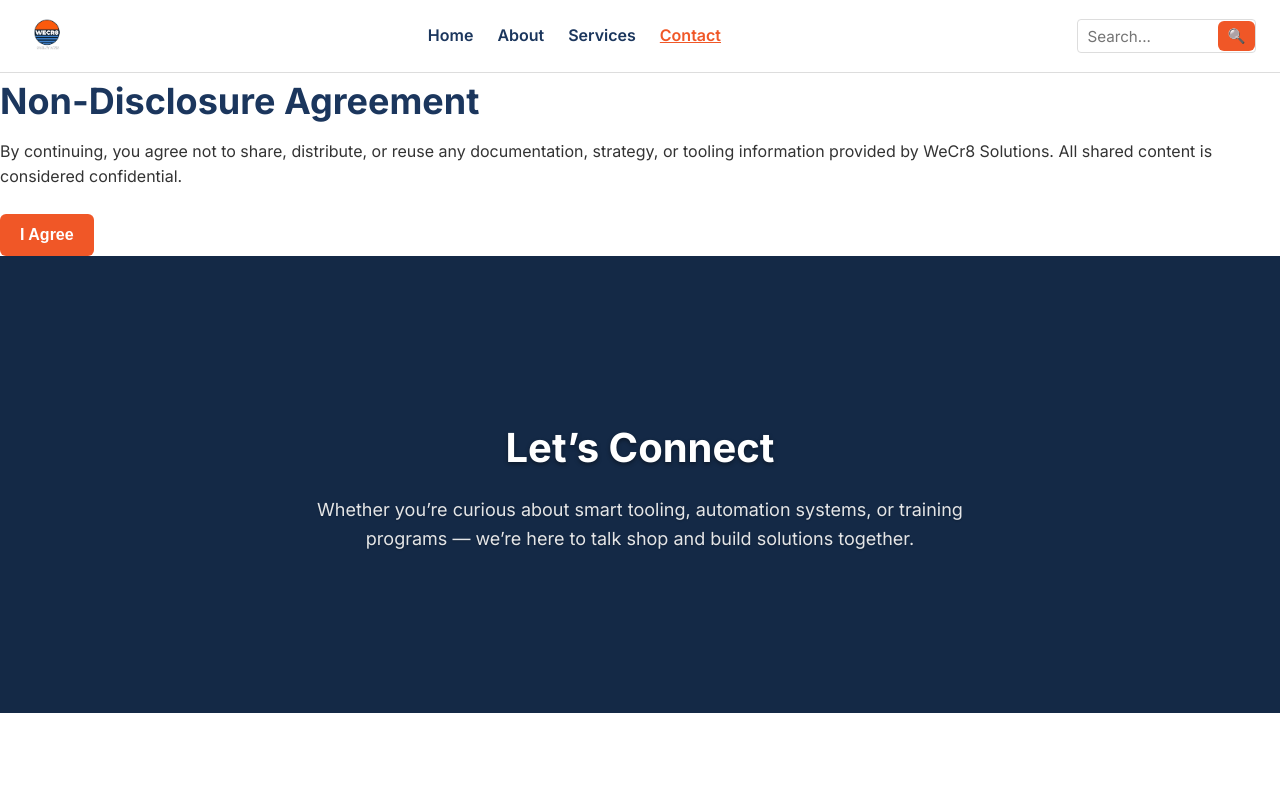
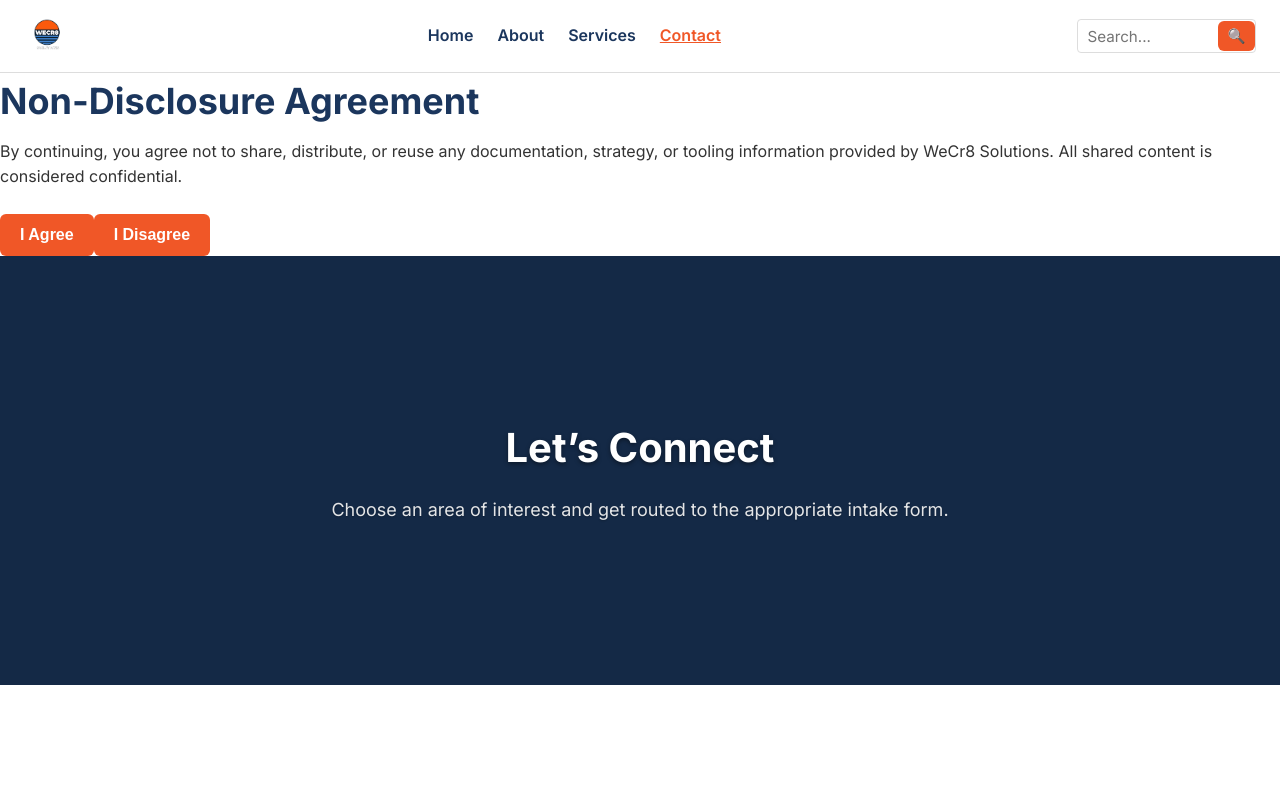
Before and after one commit to WeCr8/wecr8.info_website, a Vue app: page /contact in a window 1280 px wide. Shown: the top 793 px of the page. Built offline with nearby package versions, Linux system fonts and the light colour scheme.

Commit message:
contactview changes

```diff
--- a/src/views/ContactView.vue
+++ b/src/views/ContactView.vue
@@ -9,79 +9,97 @@ const message = ref('')
 const ndaAccepted = ref(false)
 const showNDA = ref(true)
 
+const redirectMap = {
+  'Smart Tooling & Zoller': 'https://forms.gle/Sn86xGx7j3VeTL7w5',
+  'CNC Automation': 'https://forms.gle/uEbaWufReC1fZ7jt5',
+  'Training Programs': 'https://forms.gle/Rm1Ltheqd9kn7bLR6',
+  'Webpage Projects': 'https://forms.gle/ByFgeoGuRnx4Aiyy7',
+  'General Inquiry': 'https://forms.gle/r67UXb1ncgTzUckbA',
+}
+
 function agreeToNDA() {
   ndaAccepted.value = true
   showNDA.value = false
 }
 
-function handleSubmit() {
-  const ticketID = 'TKT-' + Math.floor(1000 + Math.random() * 9000)
+function rejectNDA() {
+  window.location.href = 'https://www.wecr8.info'
+}
 
-  const submission = {
-    name: name.value,
-    email: email.value,
-    interest: interest.value,
-    message: message.value,
-    ticketID,
-  }
-
-  console.log('Form submitted:', submission)
-
-  if (interest.value === 'Smart Tooling & Zoller') {
-    window.location.href = 'https://forms.gle/YOUR_TOOLING_FORM'
-  } else if (interest.value === 'Training Programs') {
-    window.location.href = 'https://forms.gle/YOUR_TRAINING_FORM'
-  } else if (interest.value === 'General Inquiry') {
-    window.location.href = '/thanks'
+async function handleSubmit() {
+  const redirectTo = redirectMap[interest.value]
+  if (redirectTo) {
+    window.location.href = redirectTo
   } else {
-    window.location.href = 'https://calendly.com/wecr8/discovery-call'
+    alert('Please select a valid interest.')
   }
 }
 </script>
 
 <template>
   <div class="contact-page">
-    <!-- 🔷 NDA Modal -->
-    <div v-if="showNDA" class="fixed inset-0 bg-black bg-opacity-60 flex items-center justify-center z-50">
-      <div class="bg-white p-6 rounded-xl max-w-lg shadow-xl">
+    <!-- NDA Modal -->
+    <div
+      v-if="showNDA"
+      class="fixed inset-0 bg-black bg-opacity-60 flex items-center justify-center z-50"
+    >
+      <div class="bg-white p-6 rounded-xl max-w-md shadow-xl">
         <h2 class="text-xl font-bold mb-2">Non-Disclosure Agreement</h2>
         <p class="text-sm text-gray-700 mb-4 max-h-60 overflow-y-auto">
-          By continuing, you agree not to share, distribute, or reuse any documentation, strategy, or tooling information provided by WeCr8 Solutions. All shared content is considered confidential.
+          By continuing, you agree not to share, distribute, or reuse any documentation, strategy,
+          or tooling information provided by WeCr8 Solutions. All shared content is considered
+          confidential.
         </p>
-        <button @click="agreeToNDA" class="cta w-full">I Agree</button>
+        <div class="grid grid-cols-2 gap-4">
+          <button @click="agreeToNDA" class="cta w-full">I Agree</button>
+          <button @click="rejectNDA" class="cta bg-gray-300 text-black w-full">I Disagree</button>
+        </div>
       </div>
     </div>
 
-    <!-- 🔷 Hero Section -->
+    <!-- Hero Section -->
     <BaseSection variant="blue" align="center" padding="xl">
       <template #default>
         <h1 class="text-4xl md:text-5xl font-extrabold text-white mb-4 drop-shadow">
           Let’s Connect
         </h1>
         <p class="text-lg text-white/90 max-w-2xl mx-auto">
-          Whether you’re curious about smart tooling, automation systems, or training programs —
-          we’re here to talk shop and build solutions together.
+          Choose an area of interest and get routed to the appropriate intake form.
         </p>
       </template>
     </BaseSection>
 
-    <!-- 📬 Contact Form Section -->
+    <!-- Contact Form -->
     <BaseSection variant="white" align="center">
       <template #default>
         <div class="contact-box bg-white px-6 py-10 md:p-12 shadow-lg rounded-xl max-w-2xl mx-auto">
           <h2 class="text-2xl font-bold text-heading mb-4">Send Us a Message</h2>
           <p class="text-muted mb-6 text-sm">We typically respond within 24–48 hours.</p>
 
-          <!-- 🚀 Dynamic Routing Form -->
           <form @submit.prevent="handleSubmit" class="grid gap-4 text-left" v-if="ndaAccepted">
-            <input v-model="name" type="text" name="name" placeholder="Your Name" required class="input" />
-            <input v-model="email" type="email" name="email" placeholder="Your Email" required class="input" />
+            <input
+              v-model="name"
+              type="text"
+              name="name"
+              placeholder="Your Name"
+              required
+              class="input"
+            />
+            <input
+              v-model="email"
+              type="email"
+              name="email"
+              placeholder="Your Email"
+              required
+              class="input"
+            />
 
             <select v-model="interest" name="interest" required class="input">
-              <option value="" disabled selected>What are you interested in?</option>
+              <option value="" disabled selected>Select a service you're interested in</option>
               <option value="Smart Tooling & Zoller">Smart Tooling & Zoller Integration</option>
               <option value="CNC Automation">Automation & CNC Optimization</option>
               <option value="Training Programs">Training & Workforce Development</option>
+              <option value="Webpage Projects">Webpage Design & Setup</option>
               <option value="General Inquiry">General Inquiry</option>
             </select>
 
@@ -94,22 +112,17 @@ function handleSubmit() {
               class="input resize-none"
             ></textarea>
 
-            <button type="submit" class="cta w-full mt-2">Send Message</button>
+            <button type="submit" class="cta w-full mt-2">Submit & Proceed</button>
           </form>
 
           <div class="mt-8 text-sm text-muted text-center">
             📧 Prefer email? Reach us at
-            <a
-              href="mailto:contact@wecr8.info"
-              class="text-accent hover:underline"
-              data-cookieconsent="ignore"
+            <a href="mailto:contact@wecr8.info" class="text-accent hover:underline"
+              >contact@wecr8.info</a
             >
-              contact@wecr8.info
-            </a>
           </div>
         </div>
 
-        <!-- 🔗 Social Link -->
         <div class="mt-12 text-sm text-muted">
           Prefer social? Connect on
           <a
```
